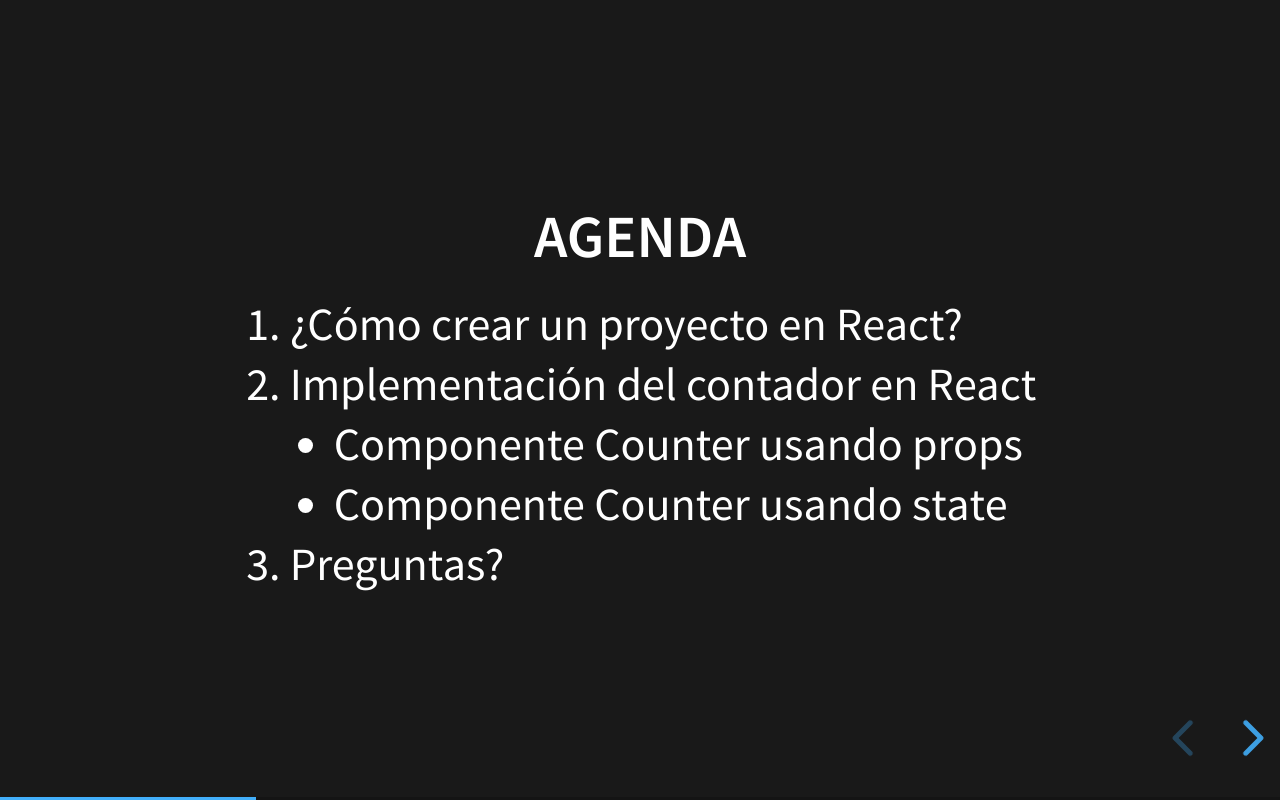
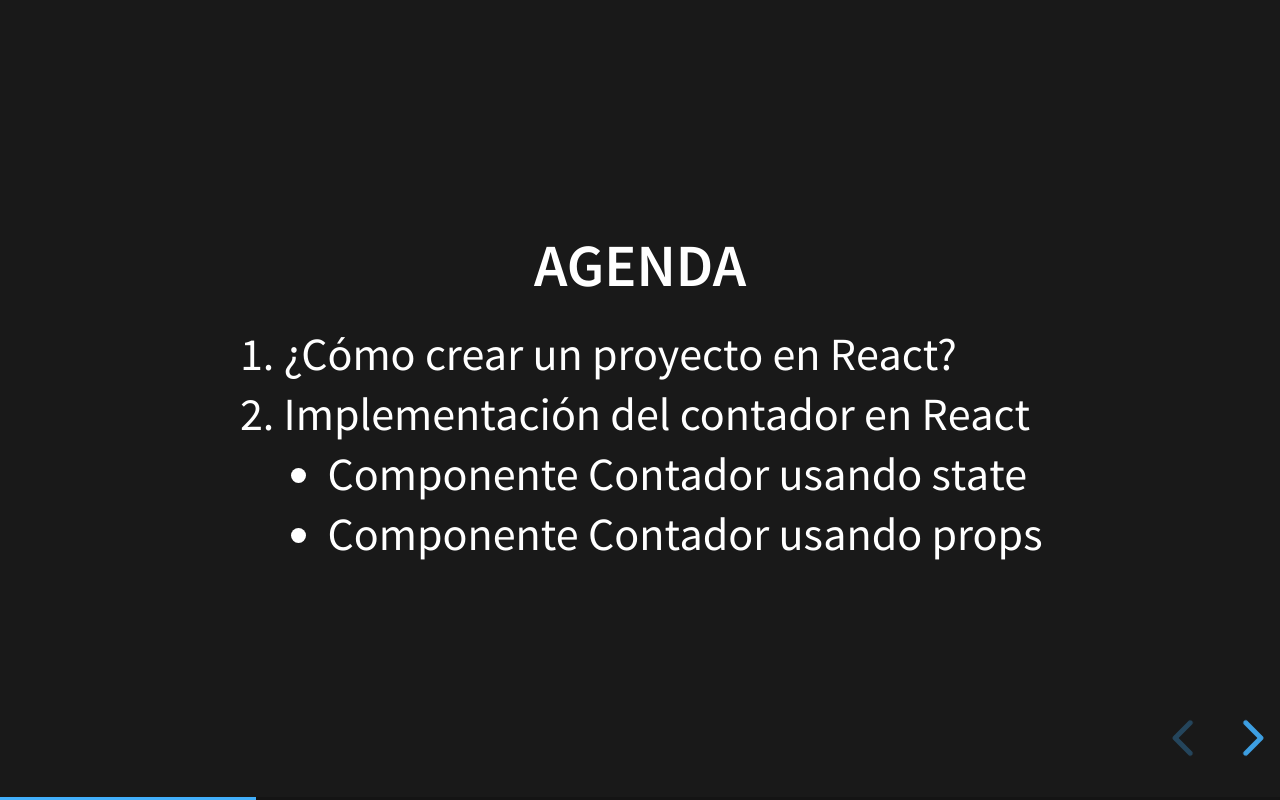
Before and after one commit to rootstrap/workshop-react, a website: page classes/2.html in a window 1280 px wide. Both pictures are taken after a click on the button "next slide". Drawn offline with Linux system fonts and the light colour scheme.

Commit message:
fix: slides for second class

```diff
--- a/classes/2.html
+++ b/classes/2.html
@@ -38,10 +38,9 @@
             <li>¿Cómo crear un proyecto en React?</li>
             <li>Implementación del contador en React</li>
             <ul>
-              <li>Componente Counter usando props</li>
-              <li>Componente Counter usando state</li>
+              <li>Componente Contador usando state</li>
+              <li>Componente Contador usando props</li>
             </ul>
-            <li>Preguntas?</li>
           </ol>
         </section>
 
@@ -88,7 +87,7 @@
           <section>
             <ul>
               <li>
-                Vamos a hacer una implementación de un componente Counter:
+                Vamos a hacer una implementación de un componente Contador:
               </li>
               <ul>
                 <li>Usando el state (interno al componente)</li>
```
